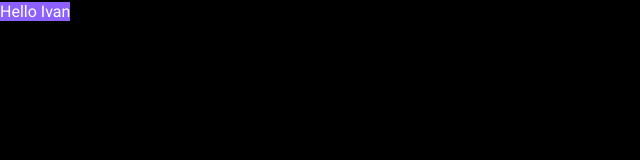
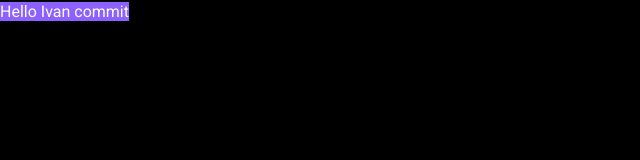
Before and after one commit to Troan89/CardsProject, a React (Vite) app: page / in a window 1280 px wide. Shown: the top 160 px of the page, without its empty margins (0-640 px from the left). Built offline with nearby package versions, Linux system fonts and the light colour scheme.

Commit message:
Change branch commit 1

```diff
--- a/src/App.tsx
+++ b/src/App.tsx
@@ -5,7 +5,7 @@ export function App() {
     <div>
       {/*<Button href={'https://yandex.ru'}>Hello</Button>*/}
       <Button as={'a'} href={'https://yandex.ru'}>
-        Hello Ivan
+        Hello Ivan commit
       </Button>
     </div>
   )
```
